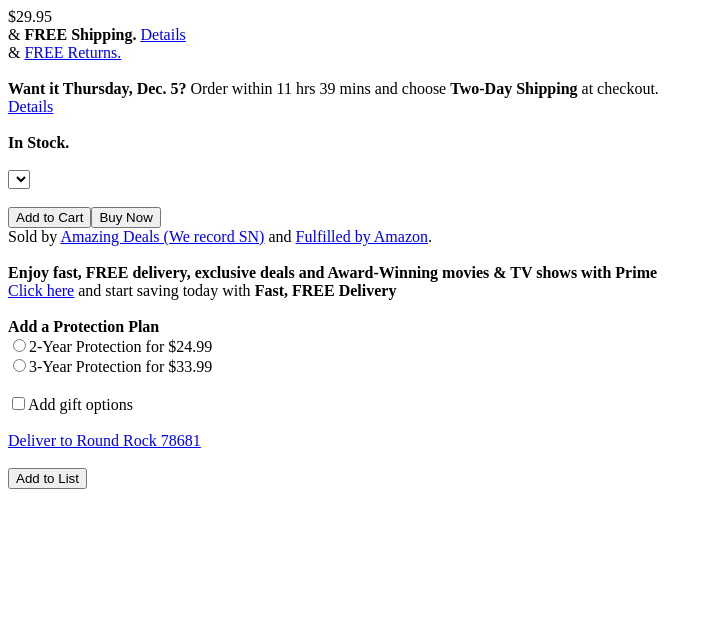
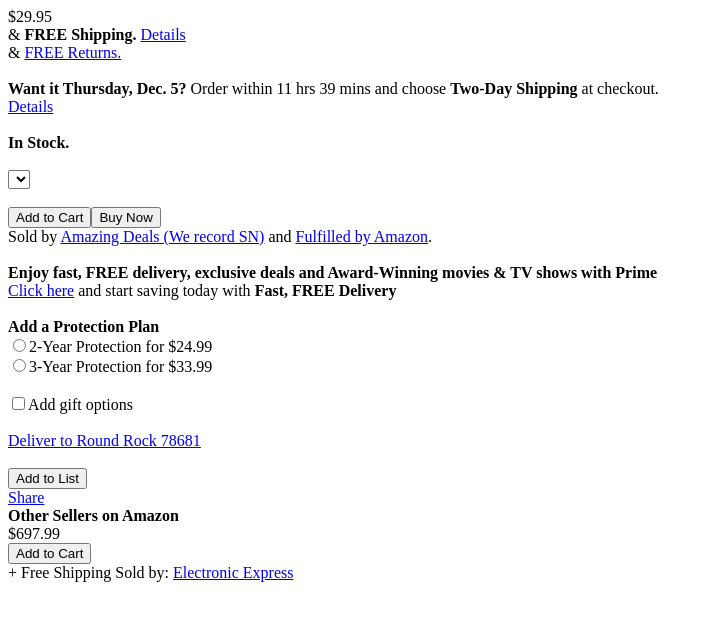
Before and after one commit to KytraScript/KytraService, a React app: page / in a window 1280 px wide. Shown: the top 620 px of the page, without its empty margins (0-713 px from the left). Built offline with nearby package versions, Linux system fonts and the light colour scheme; the HTML template or start-up script is replaced by a standard one.

Commit message:
added 2 new components to the buy-box and styled them.

```diff
--- /dev/null
+++ b/client/src/components/OtherSellers.jsx
@@ -0,0 +1,23 @@
+import React from 'react';
+
+const OtherSellers = (props) => {
+
+    //logic for OtherSellers
+    //will require mapping over list of other sellers to create divs
+    return (
+        <div className={'other-sellers'}>
+            <div id={'other-label'}><b>Other Sellers on Amazon</b></div>
+            <div className={'seller-K'}>
+                <div className={'other-price-row'}>
+                    <div id={'other-price'} className={'red-K'}>$697.99</div>
+                    <button id={'other-add-cart'}>Add to Cart</button>
+                </div>
+                <div className={'other-product-details'}>+ Free Shipping
+                    Sold by: <a href="#">Electronic Express</a></div>
+            </div>
+        </div>
+    )
+
+};
+
+export default OtherSellers;
--- /dev/null
+++ b/client/src/components/Social.jsx
@@ -0,0 +1,17 @@
+import React from 'react';
+
+const Social = () => {
+    //logic for Social
+
+    return (
+        <div className={'social-media'}>
+            <a href='#'>Share</a>
+            <div id={'mail-share'} className={'social-media-icon'}></div>
+            <div id={'facebook-share'} className={'social-media-icon'}></div>
+            <div id={'twitter-share'} className={'social-media-icon'}></div>
+            <div id={'pinterest-share'} className={'social-media-icon'}></div>
+        </div>
+    )
+};
+
+export default Social;
--- a/client/src/index.jsx
+++ b/client/src/index.jsx
@@ -1,5 +1,7 @@
 import React from 'react';
 import ReactDOM from 'react-dom';
+import Social from './components/Social.jsx';
+import OtherSellers from './components/OtherSellers.jsx';
 import PriceAndDetails from './components/PriceAndDetails.jsx';
 import axios from 'axios';
 
@@ -13,16 +15,20 @@
         };
     }
 
-    componentDidMount(){
+    componentDidMount() {
 
 
     }
 
     render() {
         return (
-           <div className={'buybox'}>
-               <PriceAndDetails/>
-           </div>
+            <div>
+                <div className={'buybox'}>
+                    <PriceAndDetails/>
+                </div>
+                <Social/>
+                <OtherSellers/>
+            </div>
         );
     }
 }
```
Also changed, not shown: 7 other files (tests, documents, lock files or other folders).
